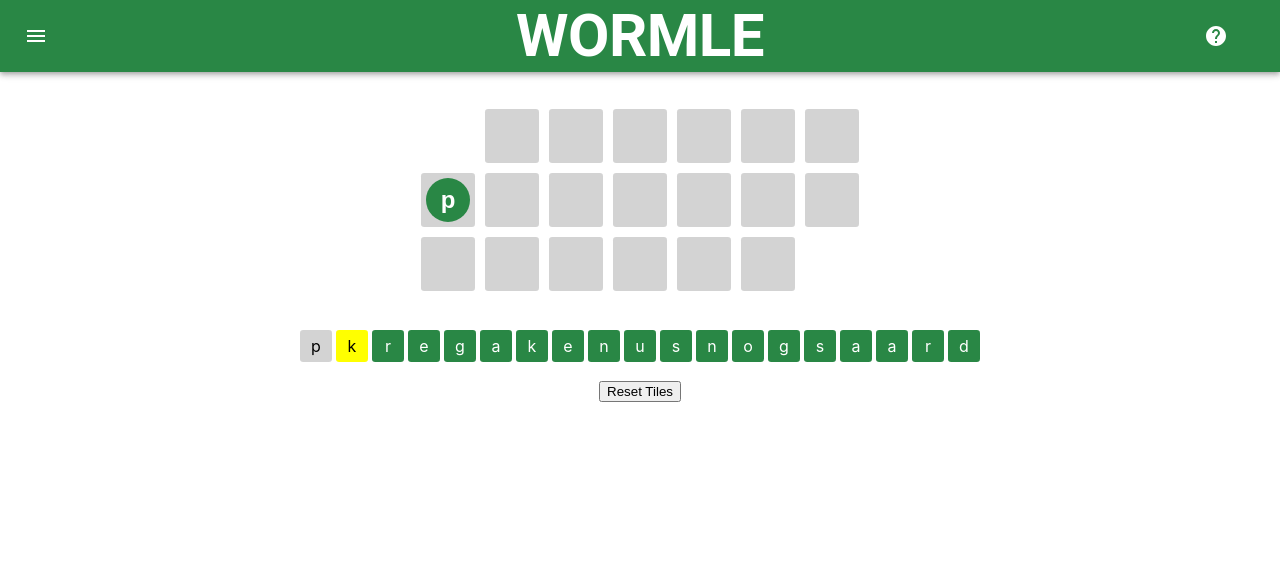
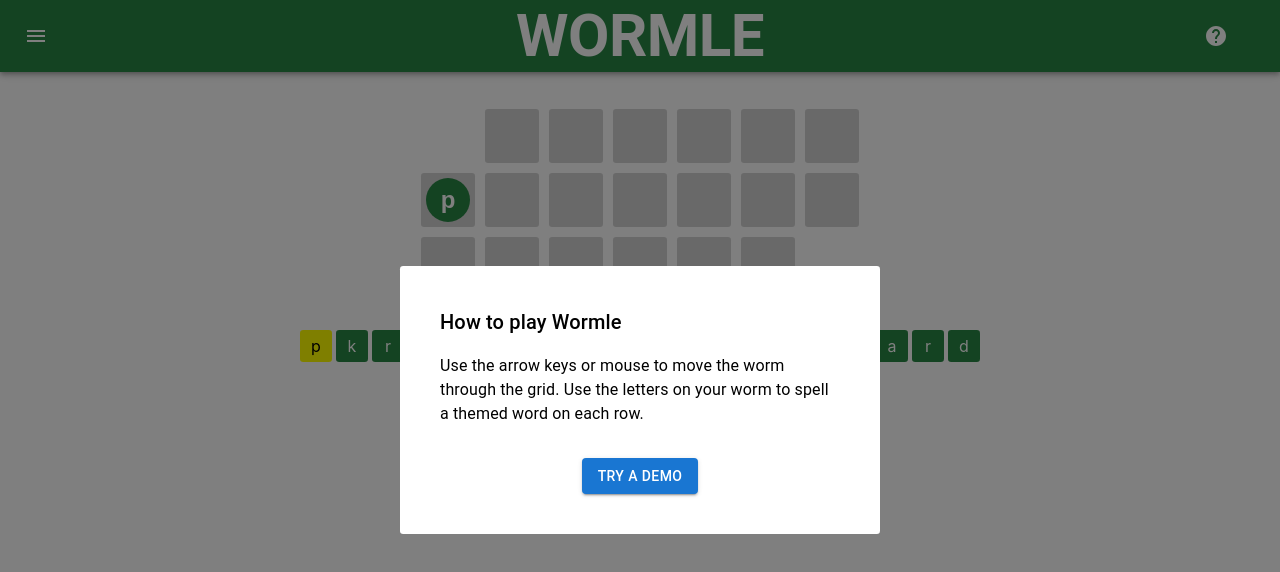
Before and after one commit to evarae/wormle, a React (Create React App) app: page / in a window 1280 px wide. Both pictures are taken after a click on the button 1216 px from the left and 36 px from the top of the page. Shown: the top 572 px of the page. Built offline with nearby package versions, Linux system fonts and the light colour scheme.

Commit message:
Added demo modal

```diff
--- a/src/app/App.css
+++ b/src/app/App.css
@@ -1,5 +1,5 @@
 :root {
-  --main-bg-color: none;
+  --main-bg-color: white;
   --inner-corner-color: white;
   --empty-tile-color: lightgrey;
   --snake-color: rgb(41, 135, 69);
@@ -38,3 +38,27 @@
     transform: rotate(360deg);
   }
 }
+
+.modal{
+  display: flex;
+  justify-content: center;
+  align-items: center;
+  .MuiBox-root{
+    margin: 16px;
+    border-radius: var(--border-radius);
+    padding: 40px;
+    width: 400px;
+    max-width: 80%;
+    box-shadow: 24px;
+    align-content: center;
+    background-color: var(--main-bg-color);
+  }
+
+}
+
+.center-modal-button{
+  padding-top: 32px;
+  display: flex;
+  justify-content: center;
+  align-items: center;
+}
--- a/src/app/App.tsx
+++ b/src/app/App.tsx
@@ -5,8 +5,13 @@
 import mockGameData from '../mock/mockGameData.json';
 import { setInitialGameState } from './game/GameEngine';
 import NavBar from './navBar/NavBar';
+import { Box, Button, Modal, Typography } from '@mui/material';
+import { demoGameData } from '../demoData/demoData';
 
 function App() {
+  const [isWinModalOpen, setWinModalOpen] = useState(false);
+  const [isInfoModalOpen, setInfoModalOpen] = useState(false);
+  const [isDemo, setIsDemo] = useState<boolean>(false);
   const [gameState, setGameState] = useState<GameState>();
 
   //Initialise the game
@@ -14,10 +19,55 @@
     setInitialGameState(mockGameData, setGameState);
   }, []);
 
+  function infoButtonOnClick(){
+    setInfoModalOpen(true);
+  }
+
+  function tryDemoOnClick(){
+    setInfoModalOpen(false);
+    setIsDemo(true);
+    setInitialGameState(demoGameData, setGameState);
+  }
+
+  function resetButtonOnClick(){
+    setInitialGameState((isDemo? demoGameData:mockGameData), setGameState);
+  }
+
+  function infoModalOnClose(){
+    setInfoModalOpen(false);
+  }
+
+  function infoModal(){
+
+    return(
+      <Modal
+        open={isInfoModalOpen}
+        onClose={infoModalOnClose}
+        aria-labelledby="modal-modal-title"
+        aria-describedby="modal-modal-description"
+        className='modal'
+      >
+        <Box>
+          <Typography id="modal-modal-title" variant="h6" component="h2">
+            How to play Wormle
+          </Typography>
+          <Typography id="modal-modal-description" sx={{ mt: 2 }}>
+            Use the arrow keys or mouse to move the worm through the grid. Use the letters on your worm to spell a themed word on each row.
+          </Typography>
+          <div className='center-modal-button'>
+            <Button variant = 'contained' onClick = {tryDemoOnClick}>Try a demo</Button>
+          </div>
+        </Box>
+      </Modal>
+    );
+  }
+
   return (
     <div className="App">
-      <NavBar></NavBar>
+      <NavBar infoButtonOnClick = {infoButtonOnClick}/>
+      {infoModal()}
       {gameState? <Grid gameState={gameState} setGameState={setGameState}/> : <>Loading</>}
+      <button onClick={resetButtonOnClick}>Reset Tiles</button>
     </div>
   );
 }
--- a/src/app/game/Grid.tsx
+++ b/src/app/game/Grid.tsx
@@ -1,17 +1,14 @@
 import React, { useEffect, useMemo, useRef, useState } from 'react';
-import mockGameData from '../../mock/mockGameData.json';
-import {GridTile, InvisibleTile, PathTile} from './GridTile';
+import './Grid.css';
+import GridTile from './tiles/GridTile';
+import InvisibleTile from './tiles/InvisibleTile';
+import PathTile from './tiles/PathTile';
 import { Coordinates, GameState, Tile, TileType } from '../../types/types';
-import { areCoordinatesEqual, getTileKey, setInitialGameState, tryMove, getTileTypeForPathIndex, isGameOver } from './GameEngine';
-import './Grid.css';
+import { areCoordinatesEqual, getTileKey, tryMove, getTileTypeForPathIndex, isGameOver } from './GameEngine';
 
 const Grid = (props:Props) => {
   const [pathTileTypes, setPathTileTypes] = useState<Record<string, TileType>>({});
   const textInputRefs = useRef<Record<string, HTMLButtonElement>>({});
-
-  function resetTiles(){
-    setInitialGameState(mockGameData, props.setGameState);
-  }
 
   function tileOnClickCallback(tile:Tile){
     tryMove(props.gameState, props.setGameState, tile.coordinates);
@@ -101,9 +98,10 @@
         }
       }
 
-      wordElements.push(<div key = {j} className='word-container'>
-        {tileElements}
-      </div>);
+      wordElements.push(
+        <div key = {j} className='word-container'>
+          {tileElements}
+        </div>);
     }
 
     refocusPath();
@@ -118,7 +116,7 @@
           key={index}
           isUsed={(props.gameState.path.length > index)}
           letter={char}
-          isHighlighted={(props.gameState.path.length === index)}
+          isHighlighted={(props.gameState.path.length -1 === index)}
         />
       );
     });
@@ -133,7 +131,6 @@
       <div className='path-container'>
         {pathElements}
       </div>
-      <button onClick={resetTiles}>Reset Tiles</button>
     </div>
   );
 };
--- a/src/app/game/GridTile.tsx
+++ b/src/app/game/tiles/GridTile.tsx
@@ -1,5 +1,6 @@
 import React, { forwardRef} from 'react';
-import { TileType, Tile } from '../../types/types';
+import { TileType, Tile } from '../../../types/types';
+import '../Grid.css';
 
 const GridTile = forwardRef<HTMLButtonElement, GridTileProps>((props, ref) => {
 
@@ -25,8 +26,7 @@
     default:
       return <div className={`snake-head ${getClassFromTileType(props.tileType)}`}/>;
     }
-  }
-  ;
+  };
 
   return (
     <div className='tile snake-container'>
@@ -40,31 +40,10 @@
 
 GridTile.displayName = 'GridTile';
 
-function InvisibleTile(){
-  return (
-    <div className='tile'/>
-  );
-}
-
-function PathTile(props:PathTileProps){
-
-  return (
-    <div className={`tile tile-path ${props.isUsed? 'tile-path-used':'tile-path-unused'} ${props.isHighlighted? 'tile-path-highlighted': ''}`}>
-      {props.letter}
-    </div>
-  );
-}
-
 interface GridTileProps {
   onClickCallback: (tile:Tile) => void,
   tile:Tile,
   tileType: TileType
-}
-
-interface PathTileProps {
-  isUsed:boolean,
-  isHighlighted:boolean,
-  letter:string
 }
 
 function getClassFromTileType(tileType: TileType){
@@ -96,4 +75,4 @@
   }
 }
 
-export {GridTile, InvisibleTile, PathTile};
+export default GridTile;
--- /dev/null
+++ b/src/app/game/tiles/InvisibleTile.tsx
@@ -0,0 +1,8 @@
+import React from 'react';
+import '../Grid.css';
+
+export default function InvisibleTile() {
+  return (
+    <div className='tile'/>
+  );
+}
--- /dev/null
+++ b/src/app/game/tiles/PathTile.tsx
@@ -0,0 +1,17 @@
+import React from 'react';
+import '../Grid.css';
+
+export default function PathTile(props:PathTileProps){
+
+  return (
+    <div className={`tile tile-path ${props.isUsed? 'tile-path-used':'tile-path-unused'} ${props.isHighlighted? 'tile-path-highlighted': ''}`}>
+      {props.letter}
+    </div>
+  );
+}
+
+interface PathTileProps {
+    isUsed:boolean,
+    isHighlighted:boolean,
+    letter:string
+}
--- a/src/app/navBar/NavBar.tsx
+++ b/src/app/navBar/NavBar.tsx
@@ -8,7 +8,7 @@
 import MenuIcon from '@mui/icons-material/Menu';
 import HelpIcon from '@mui/icons-material/Help';
 
-export default function NavBar() {
+export default function NavBar(props: Props) {
   return (
     <Box sx={{ flexGrow: 1 }}>
       <AppBar position="static" className = 'nav-header'>
@@ -26,6 +26,7 @@
             WORMLE
           </Typography>
           <IconButton
+            onClick={props.infoButtonOnClick}
             size="large"
             edge="start"
             color="inherit"
@@ -39,3 +40,7 @@
     </Box>
   );
 }
+
+interface Props {
+    infoButtonOnClick: () => void
+}
--- /dev/null
+++ b/src/demoData/demoData.ts
@@ -0,0 +1,8 @@
+import { GameSetup } from '../types/types';
+
+export const demoGameData:GameSetup = {
+  words: [{offset: 0, text: 'cat'}, {offset: 0, text: 'dog'}],
+  pathString: 'godcat',
+  startWord: 1,
+  startLetter: 2
+};
```
